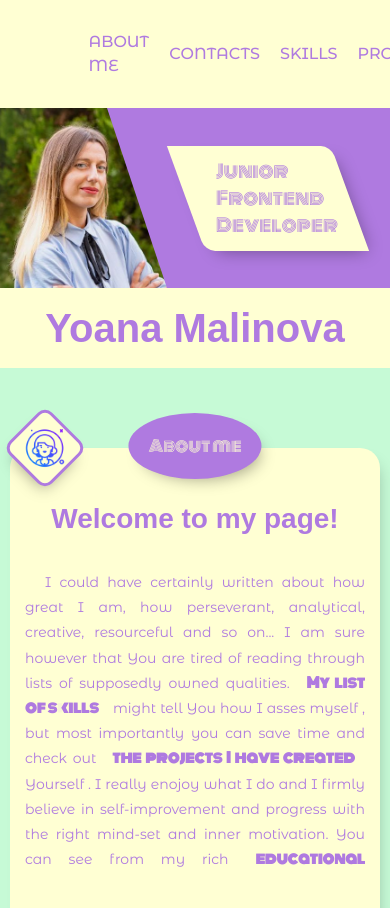
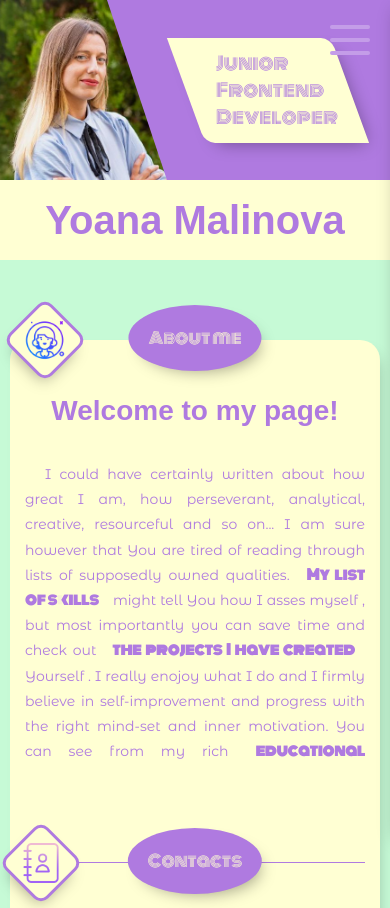
Before and after one commit to JoanaMalinova/Personal-Portfolio, a website with bundled scripts: page index.html in a window 390 px wide. Shown: the top 908 px of the page. Built offline with nearby package versions, Linux system fonts and the light colour scheme; a web font is replaced by a local one.

Commit message:
added hamburger menu for screen smaller than 850 px

```diff
--- a/index.html
+++ b/index.html
@@ -9,6 +9,14 @@
     </head>
     <body>
         <header id="header">
+            <input type="checkbox" id="check" class="checkbox" hidden>
+            <div class="hamburger-menu">
+                <label for="check" class="menu">
+                    <div class="menu-line menu-line-1"></div>
+                    <div class="menu-line menu-line-2"></div>
+                    <div class="menu-line menu-line-3"></div>
+                </label>
+            </div>
             <nav class="main-navigation">
                 <ul class="nav-list">
                     <li class="nav-list-item">
--- a/styles.css/style.css
+++ b/styles.css/style.css
@@ -92,7 +92,54 @@ body {
     opacity: 1;
 }
 
+/* *************Hamburger Menu*************************** */
+
+.hamburger-menu {
+    height: 40px;
+    width: 40px;
+    position: fixed;
+    top: 20px;
+    right: 20px;
+    z-index: 8;
+    transition: all 0.5s;
+    display: none;
+}
+
+.hamburger-menu .menu {
+    display: flex;
+    flex-direction: column;
+    justify-content: space-around;
+    cursor: pointer;
+    height: 100%;
+}
+
+.hamburger-menu .menu-line {
+    height: 4px;
+    width: 100%;
+    background-color: rgb(196, 157, 232);
+    border-radius: 2px;
+    transition: all 0.5s 0.5s;
+    transform-origin: right;
+}
+
+.checkbox:checked + .hamburger-menu {
+    transform: rotate(90deg);
+}
+
+.checkbox:checked + .hamburger-menu .menu-line-1 {
+    transform: rotate(-42deg);
+}
+
+.checkbox:checked + .hamburger-menu .menu-line-2 {
+    opacity: 0;
+}
+
+.checkbox:checked + .hamburger-menu .menu-line-3 {
+    transform: rotate(42deg);
+}
+
 /* ****************Main Header********************** */
+
 .main-header {
     height: 300px;
     width: 100%;
@@ -808,6 +855,10 @@ body {
 }
 
 @media screen and (max-width: 1350px) {
+    .main-navigation .nav-list {
+        width: 80%;
+    }
+
     .description h2 {
         font-size: 40px;
     }
@@ -861,6 +912,10 @@ body {
 }
 
 @media screen and (max-width: 1100px) {
+    .main-navigation .nav-list {
+        width: 90%;
+    }
+
     .main-section:not(.projects) {
         padding: 80px 50px;
     }
@@ -968,6 +1023,14 @@ body {
 }
 
 @media screen and (max-width: 1000px) {
+    .main-navigation .nav-list {
+        width: 100%;
+    }
+
+    .main-navigation .nav-list-item a {
+        font-size: 14px;
+    }
+
     .description {
         display: flex;
         align-items: center;
@@ -1062,6 +1125,42 @@ body {
 }
 
 @media screen and (max-width: 850px) {
+
+    .hamburger-menu{
+        display: block;
+        z-index: 21;
+    }
+
+    .main-navigation {
+        position: fixed;
+        top: 0;
+        width: 46vw;
+        height: 100vh;
+        right: -48vw;
+        transition: all .8s ease;
+        z-index: 20;
+    }
+
+    .checkbox:checked ~ .main-navigation {
+        right: 0;
+    }
+
+    .main-navigation .nav-list {
+        width: 100%;
+        height: 100%;
+        flex-direction: column;
+        justify-content: center;
+        -webkit-box-shadow: -9px 2px 18px -8px rgba(0, 0, 0, 0.75);
+        -moz-box-shadow: -9px 2px 18px -8px rgba(0, 0, 0, 0.75);
+        box-shadow: -9px 2px 18px -8px rgba(0, 0, 0, 0.3);
+        gap: 5px;
+    }
+
+    .main-navigation .nav-list-item a {
+        font-weight: 300;
+        font-size: 20px;
+        text-transform: none;
+    }
 
     .project-wrapper .project-description {
         font-size: 15px;
@@ -1127,11 +1226,6 @@ body {
 }
 
 @media screen and (max-width: 760px) {
-    .main-navigation {
-        width: 100vw;
-        overflow-x: scroll;
-        overflow-y: hidden;
-    }
 
     .description h1 {
         font-size: 50px;
@@ -1195,7 +1289,6 @@ body {
 }
 
 @media screen and (max-width: 670px) {
-
     .interests .hiking {
         width: 160px;
         height: 160px;
@@ -1250,7 +1343,6 @@ body {
 }
 
 @media screen and (max-width: 600px) {
-
     .main-header {
         height: 180px;
         width: 100%;
@@ -1328,15 +1420,13 @@ body {
         height: 350px;
     }
 
-    .project-wrapper .project-description p{
+    .project-wrapper .project-description p {
         max-height: 220px;
         overflow-y: scroll;
     }
-
 }
 
 @media screen and (max-width: 500px) {
-
     .description h1 {
         font-size: 40px;
         position: absolute;
@@ -1488,14 +1578,13 @@ body {
         height: 300px;
     }
 
-    .project-wrapper .project-description p{
+    .project-wrapper .project-description p {
         max-height: 160px;
         overflow-y: scroll;
     }
 }
 
 @media screen and (max-width: 420px) {
-
     .description {
         width: calc(65% - 30px);
     }
```
